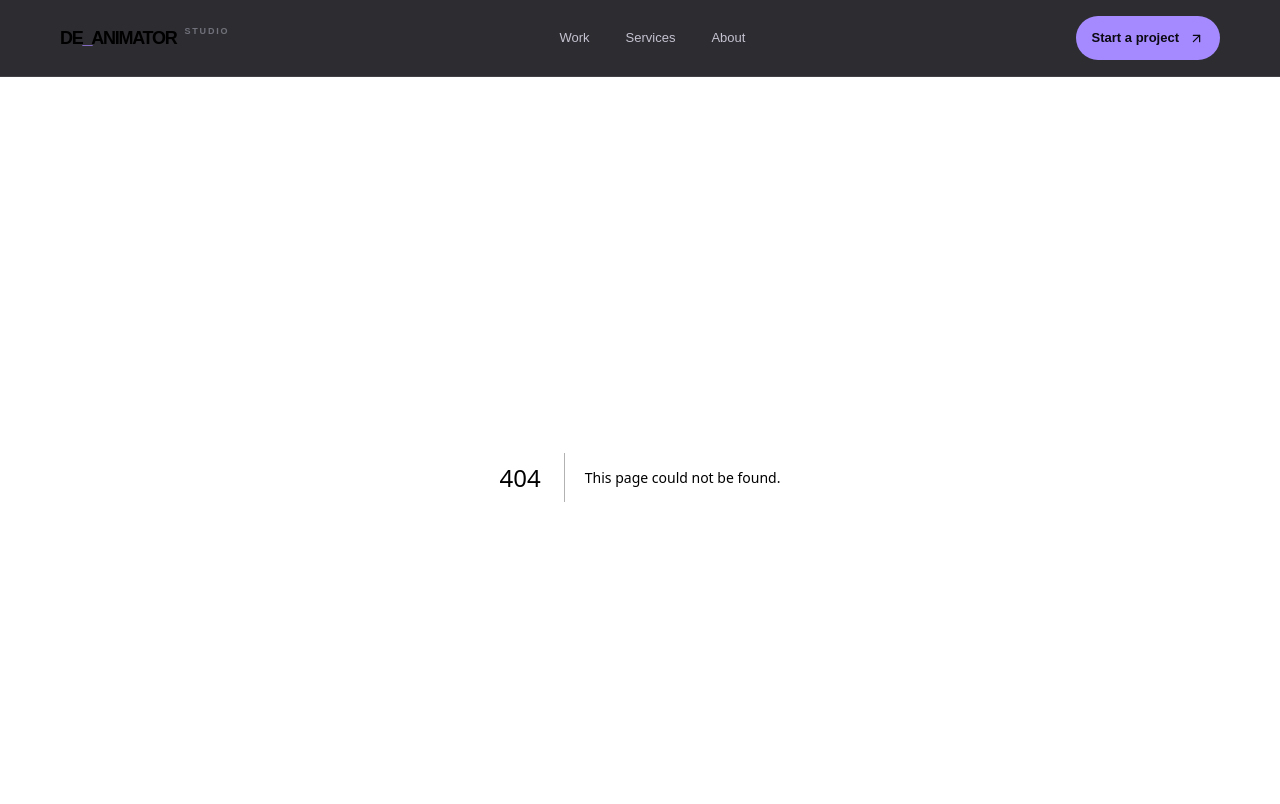
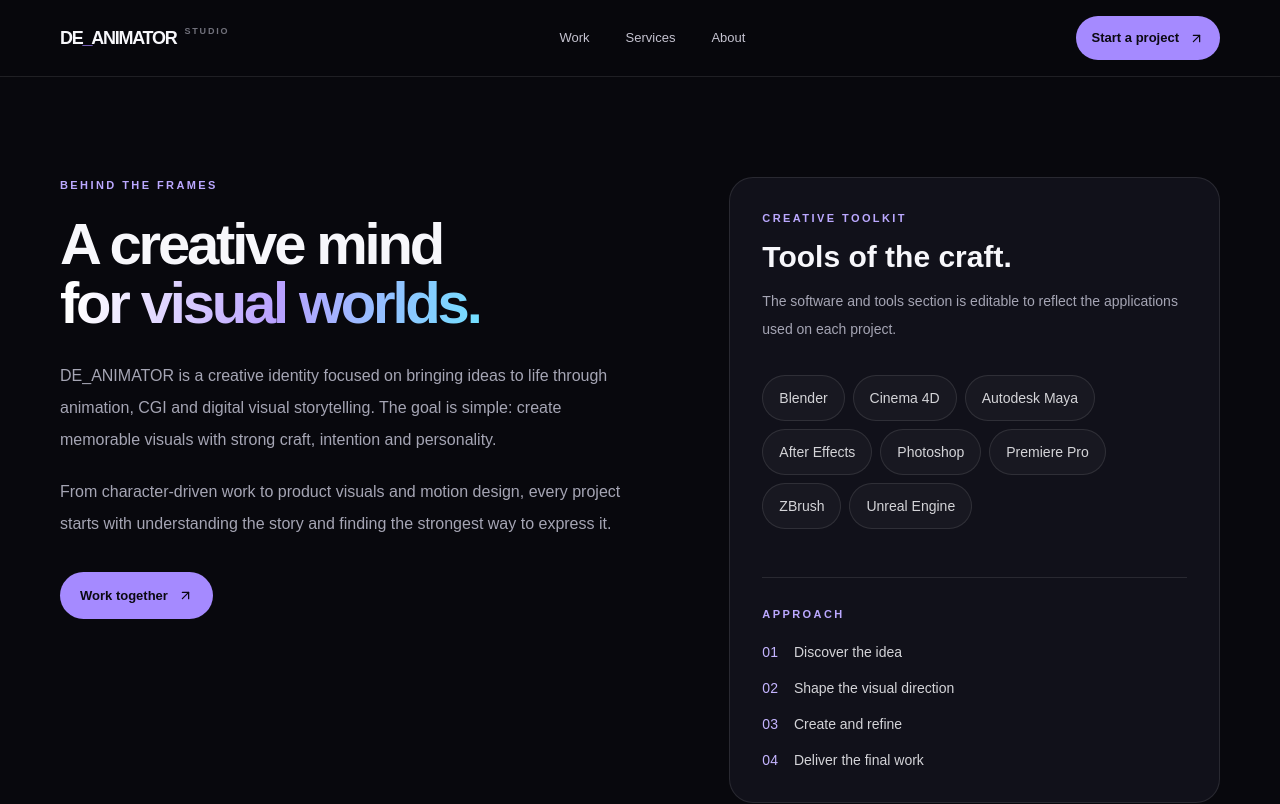
Before and after one commit to kenny6292/DE_ANIMATOR, a Next.js app: page /about in a window 1280 px wide. Before the commit this address had no page. Shown: the top 804 px of the page. Built offline with nearby package versions, Linux system fonts and the light colour scheme.

Commit message:
Add src/app/about/page.jsx

```diff
--- /dev/null
+++ b/src/app/about/page.jsx
@@ -0,0 +1,31 @@
+import Link from "next/link";
+import { ArrowUpRight } from "lucide-react";
+
+const tools = ["Blender", "Cinema 4D", "Autodesk Maya", "After Effects", "Photoshop", "Premiere Pro", "ZBrush", "Unreal Engine"];
+
+export default function About() {
+  return (
+    <main className="section min-h-screen">
+      <div className="container grid gap-14 lg:grid-cols-[1fr_.8fr]">
+        <div>
+          <p className="eyebrow mb-5">Behind the frames</p>
+          <h1 className="section-heading">A creative mind<br /><span className="gradient-text">for visual worlds.</span></h1>
+          <p className="muted mt-7 max-w-xl text-base leading-8">DE_ANIMATOR is a creative identity focused on bringing ideas to life through animation, CGI and digital visual storytelling. The goal is simple: create memorable visuals with strong craft, intention and personality.</p>
+          <p className="muted mt-5 max-w-xl leading-8">From character-driven work to product visuals and motion design, every project starts with understanding the story and finding the strongest way to express it.</p>
+          <Link href="/contact" className="btn btn-primary mt-8">Work together <ArrowUpRight size={15} /></Link>
+        </div>
+        <div className="rounded-3xl border border-white/10 bg-[#11111a] p-8">
+          <p className="eyebrow">Creative toolkit</p><h2 className="mt-3 text-3xl font-bold">Tools of the craft.</h2>
+          <p className="muted mt-3 text-sm leading-7">The software and tools section is editable to reflect the applications used on each project.</p>
+          <div className="mt-8 flex flex-wrap gap-2">{tools.map(tool => <span key={tool} className="rounded-full border border-white/10 bg-white/[.03] px-4 py-3 text-sm text-zinc-300">{tool}</span>)}</div>
+          <div className="mt-12 border-t border-white/10 pt-7">
+            <p className="eyebrow">Approach</p>
+            <ol className="mt-5 space-y-4 text-sm text-zinc-300">
+              {["Discover the idea", "Shape the visual direction", "Create and refine", "Deliver the final work"].map((item, index) => <li key={item} className="flex gap-4"><span className="text-violet-300">0{index + 1}</span>{item}</li>)}
+            </ol>
+          </div>
+        </div>
+      </div>
+    </main>
+  );
+}
```
